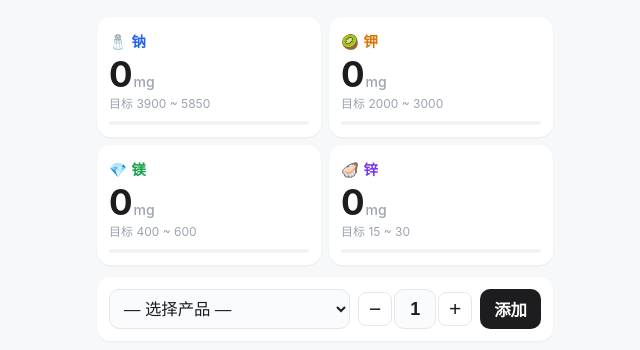
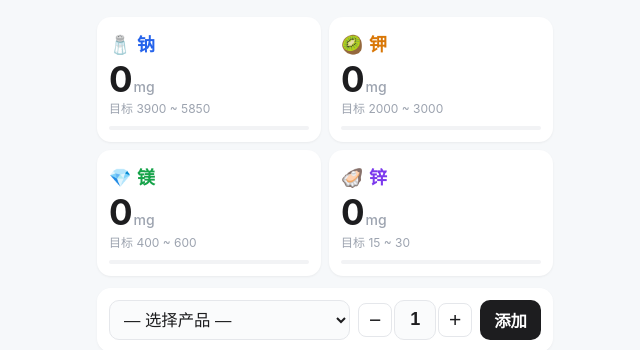
Before and after one commit to liuchenyu26131/Electrolyte-Calculator, a plain HTML site: page index.html in a window 1280 px wide. Shown: the part 89-439 px from the top of the page, without its empty margins (315-955 px from the left). Drawn offline with Linux system fonts and the light colour scheme.

Commit message:
fix: increase card label font size to 0.9rem (18px)

```diff
--- a/index.html
+++ b/index.html
@@ -70,7 +70,7 @@
     display: flex; align-items: center; justify-content: space-between; margin-bottom: 2px;
   }
   .s-card .s-label {
-    font-size: 0.72rem; font-weight: 600; letter-spacing: 0.5px; text-transform: uppercase;
+    font-size: 0.9rem; font-weight: 600; letter-spacing: 0.5px; text-transform: uppercase;
   }
   .s-label-na { color: #2563eb; }
   .s-label-k  { color: #d97706; }
```
